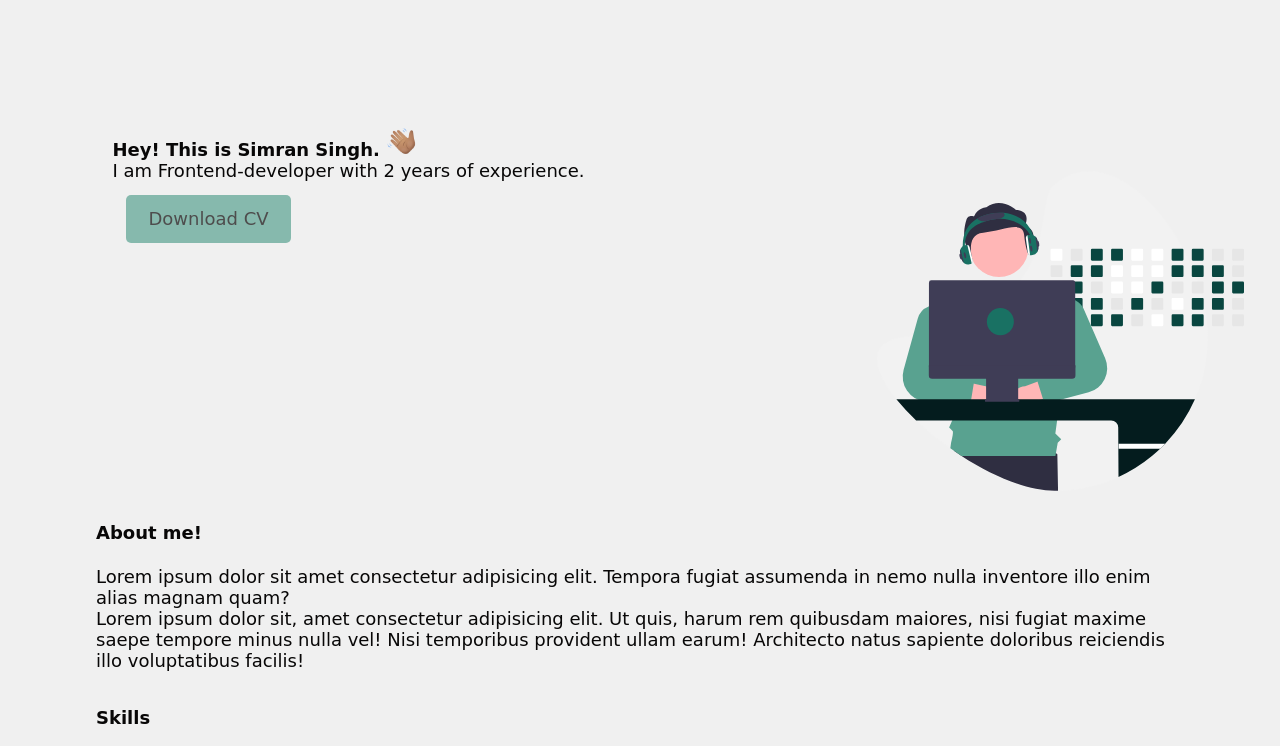
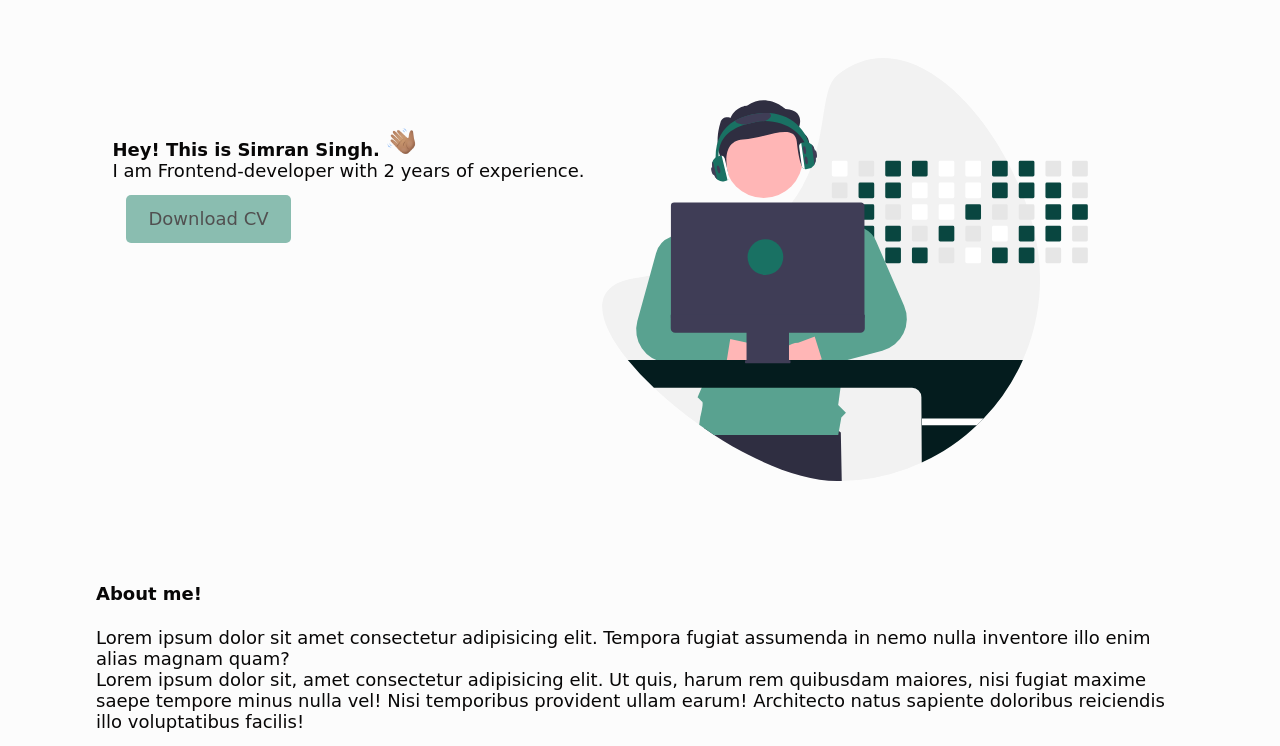
Before and after one commit to coder69developer/coder69developer.github.io, a plain HTML site: page index.html in a window 1280 px wide. Shown: the part 54-800 px from the top of the page. Drawn offline with Linux system fonts and the light colour scheme; a web font is replaced by a local one.

Commit message:
banner styles update

```diff
--- a/assets/includes/styles/styles.scss
+++ b/assets/includes/styles/styles.scss
@@ -14,7 +14,7 @@ html {
     scroll-behavior: smooth;
   }
 @include themable(dark-theme, $dark-theme-bg, $text-color, $btn-bg);
-@include themable(light-theme, #f0f0f0, #080707, #59a290);
+@include themable(light-theme, #fcfcfc, #080707, #59a290);
 
 .header {
     .logo-brand {
@@ -50,6 +50,7 @@ html {
 .main {
     .hero {
         margin-top: 1rem;
+        height: 65vh;
 
         &-area {
             border-radius: 13px 26px;
@@ -61,14 +62,16 @@ html {
         }
 
         &-banner {
-            height: 40vh;
             background-image: url(../../img/developer_activity_plain.svg);
             background-size: contain;
             background-repeat: no-repeat;
             background-position: right;
-            position: relative;
-            right: 2rem;
-            z-index: -1;
+            width: 27rem;
+            height: 27rem;
+            position: absolute;
+            right: 15%;
+            top: 10%;
+            z-index: -111;
         }
         .btn-download{
             border: none;
--- a/index.html
+++ b/index.html
@@ -25,6 +25,7 @@
     </header>
     <main class="main">
         <section class="hero" id="home">
+            <div class="hero-banner"></div>
             <div class="hero-area">
                 <h1>Hey! This is Simran Singh. <img src="./assets/icons/hand_wave_icon.png" alt="hand wave" width="30"
                         height="30">
@@ -32,7 +33,7 @@
                 <p>I am Frontend-developer with 2 years of experience.</p>
                 <button class="btn btn-download">Download CV</button>
             </div>
-            <div class="hero-banner"></div>
+
         </section>
         <!-- about section here -->
         <div id="about" class="container">
```
Also changed, not shown: assets/includes/styles/styles.css, 1 other file.
